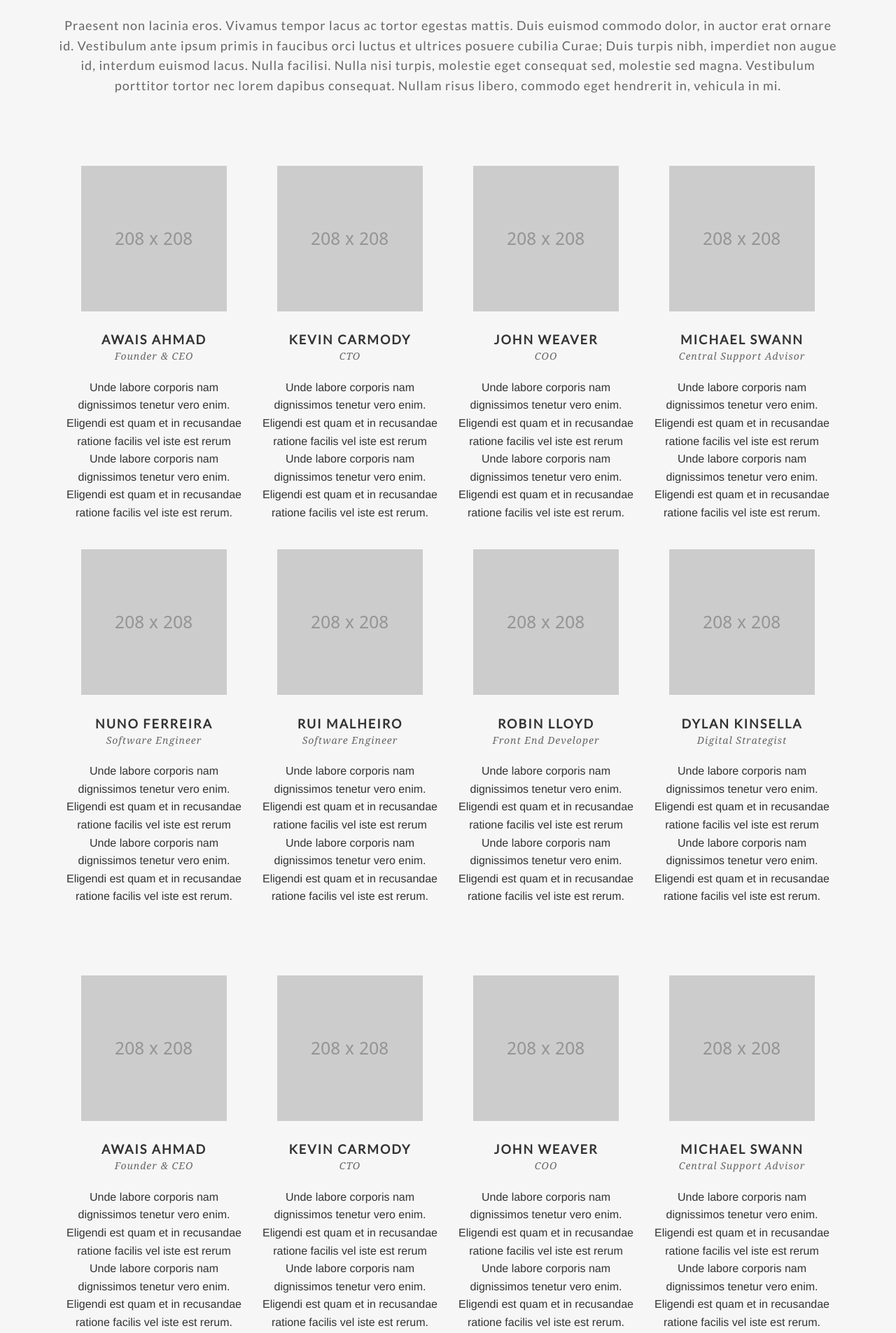
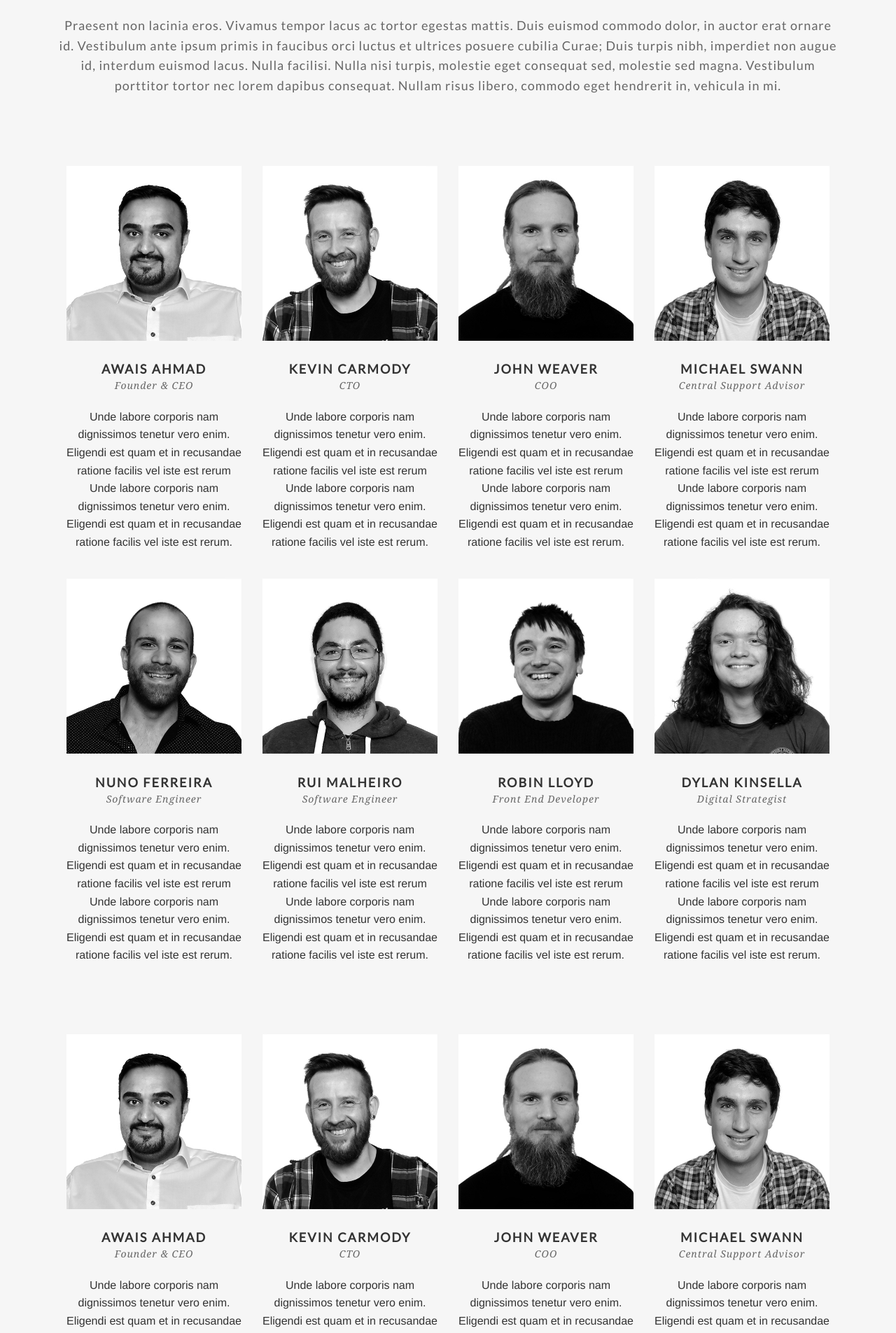
Before and after one commit to hystreet/hystreet.github.io, a Jekyll site: the page built from about-us/meet-the-team/index.html, in a window 1280 px wide. Shown: the part 438-2343 px from the top of the page at 70% size. Built offline with Jekyll 4.4.1, drawn with Linux system fonts in a browser that asks for light colours; some web fonts are replaced.

Commit message:
Updating photos to display us

```diff
--- a/about-us/meet-the-team/index.html
+++ b/about-us/meet-the-team/index.html
@@ -14,42 +14,42 @@ bars:
     percent: 61
 
 members:
-  - image: member-1.png
+  - image: Awais.jpg
     name: Awais Ahmad
     position: Founder &amp; CEO
     desc:
       Unde labore corporis nam dignissimos tenetur vero enim. Eligendi est quam et in recusandae ratione facilis vel iste est rerum Unde labore corporis nam dignissimos tenetur vero enim. Eligendi est quam et in recusandae ratione facilis vel iste est rerum.
-  - image: member-2.png
+  - image: Kevin.jpg
     name: Kevin Carmody
     position: CTO
     desc:
       Unde labore corporis nam dignissimos tenetur vero enim. Eligendi est quam et in recusandae ratione facilis vel iste est rerum Unde labore corporis nam dignissimos tenetur vero enim. Eligendi est quam et in recusandae ratione facilis vel iste est rerum.
-  - image: member-3.png
+  - image: John.jpg
     name: John Weaver
     position: COO
     desc:
       Unde labore corporis nam dignissimos tenetur vero enim. Eligendi est quam et in recusandae ratione facilis vel iste est rerum Unde labore corporis nam dignissimos tenetur vero enim. Eligendi est quam et in recusandae ratione facilis vel iste est rerum.
-  - image: member-4.png
+  - image: Michael.jpg
     name: Michael Swann
     position: Central Support Advisor
     desc:
       Unde labore corporis nam dignissimos tenetur vero enim. Eligendi est quam et in recusandae ratione facilis vel iste est rerum Unde labore corporis nam dignissimos tenetur vero enim. Eligendi est quam et in recusandae ratione facilis vel iste est rerum.
-  - image: member-4.png
+  - image: Nuno.jpg
     name: Nuno Ferreira
     position: Software Engineer
     desc:
       Unde labore corporis nam dignissimos tenetur vero enim. Eligendi est quam et in recusandae ratione facilis vel iste est rerum Unde labore corporis nam dignissimos tenetur vero enim. Eligendi est quam et in recusandae ratione facilis vel iste est rerum.
-  - image: member-4.png
+  - image: Rui.jpg
     name: Rui Malheiro
     position: Software Engineer
     desc:
       Unde labore corporis nam dignissimos tenetur vero enim. Eligendi est quam et in recusandae ratione facilis vel iste est rerum Unde labore corporis nam dignissimos tenetur vero enim. Eligendi est quam et in recusandae ratione facilis vel iste est rerum.
-  - image: member-4.png
+  - image: Robin.jpg
     name: Robin Lloyd
     position: Front End Developer
     desc:
       Unde labore corporis nam dignissimos tenetur vero enim. Eligendi est quam et in recusandae ratione facilis vel iste est rerum Unde labore corporis nam dignissimos tenetur vero enim. Eligendi est quam et in recusandae ratione facilis vel iste est rerum.
-  - image: member-4.png
+  - image: Dylan.jpg
     name: Dylan Kinsella
     position: Digital Strategist
     desc:
```
